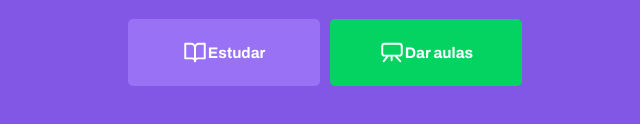
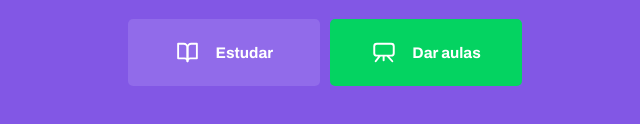
Before and after one commit to banzak1/nlw2, a plain HTML site: page index.html in a window 1280 px wide. In both pictures the pointer is over the link "Estudar". Shown: the part 646-770 px from the top of the page, 315-955 px from the left. Drawn offline with Linux system fonts and the light colour scheme.

Commit message:
stylizing buttons animations

```diff
--- a/styles/partials/page-landing.css
+++ b/styles/partials/page-landing.css
@@ -51,18 +51,29 @@
 
     text-decoration: none;
 
+    transition: background 0.2s;
+
     color: var(--color-button-text);
 }
 
 .buttons-container a img {
     width: 4rem;
+    margin-right: 2.4rem;
 }
 
 .buttons-container a.study {
     background: var(--color-primary-lighter);
 }
 
+.buttons-container a.study:hover {
+    background: var(--color-primary-light);
+}
+
 .buttons-container a.give-classes {
     background: var(--color-secondary);
     margin-right: 0;
 }
+
+.buttons-container a.give-classes:hover {
+    background: var(--color-secondary-dark);
+}
```
